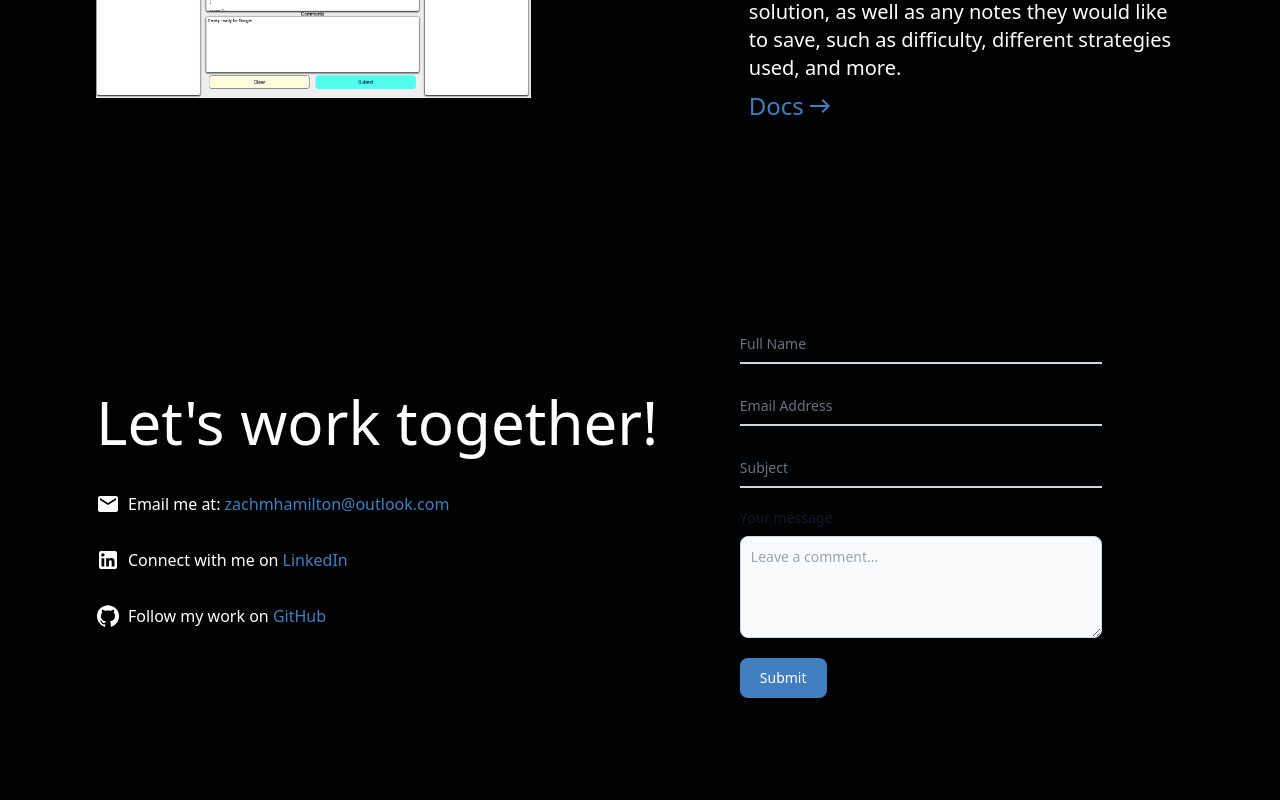
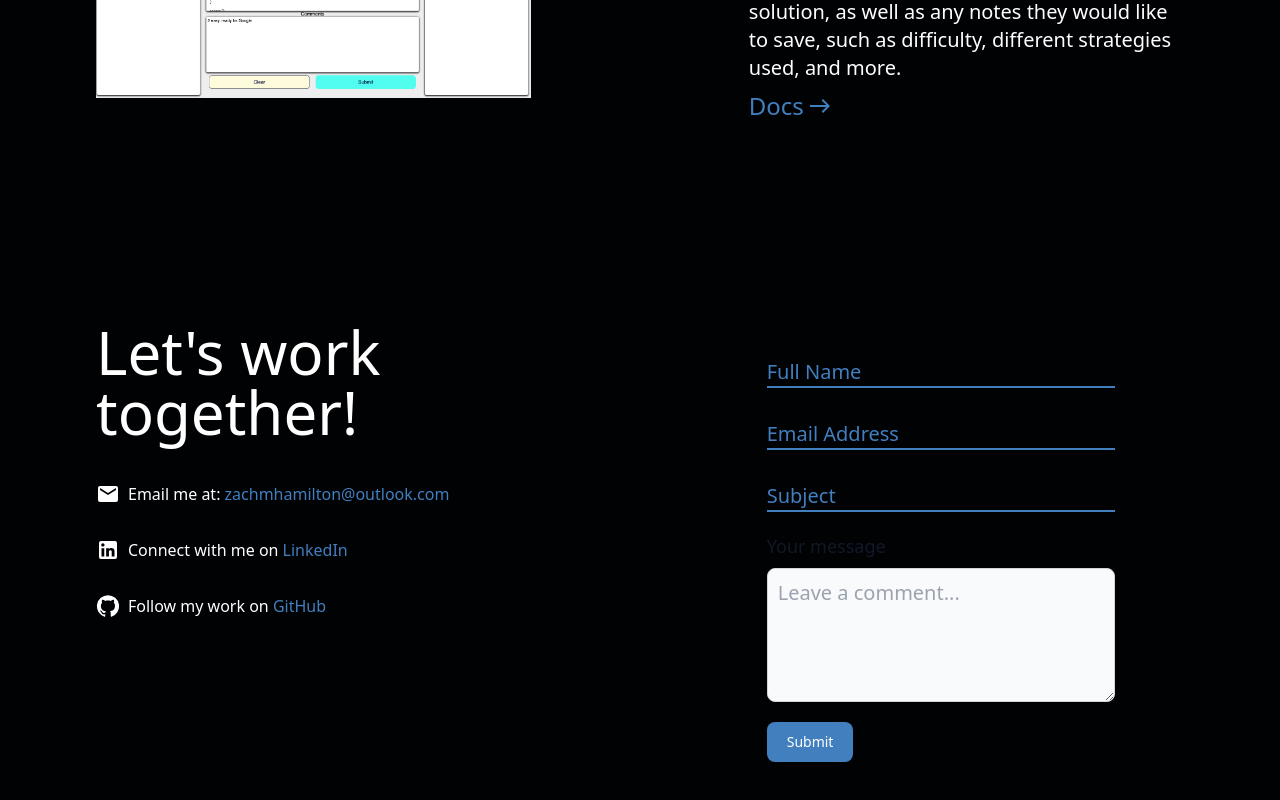
Before and after one commit to ZachMHamilton/PersonalWebsiteV2, a React (Vite) app: page / in a window 1280 px wide. Shown: the part 2138-2938 px from the top of the page. Built offline with nearby package versions, Linux system fonts and the light colour scheme.

Commit message:
contact form completed

```diff
--- a/src/components/Contact.jsx
+++ b/src/components/Contact.jsx
@@ -2,8 +2,12 @@ import { useForm } from '@formspree/react';
 import EmailIcon from '@mui/icons-material/Email';
 import LinkedInIcon from '@mui/icons-material/LinkedIn';
 import GitHubIcon from '@mui/icons-material/GitHub';
+import { motion } from 'framer-motion';
+import { fadeIn } from '../utils/motion';
+import { useFadeInOnInView } from '../utils/useFadeInOnView';
 
 const Contact = () => {
+  const { ref, controls } = useFadeInOnInView(0.1);
   const [state, handleSubmit] = useForm('xoqozbro');
   let message = '';
   if (state.succeeded) {
@@ -11,8 +15,14 @@ const Contact = () => {
   }
 
   return (
-    <div className="flex justify-start items-center p-8 md:p-12 lg:p-24">
-      <div className="flex flex-col items-start gap-6">
+    <motion.div
+      ref={ref}
+      animate={controls}
+      initial="hidden"
+      variants={fadeIn('up', 'spring', 0, 2)}
+    >
+      <div className="flex items-start gap-48 w-full h-full p-8 md:p-12 lg:p-24">
+        <div className="flex flex-col items-start w-2/5 gap-6">
           <h1 className="text-white text-5xl lg:text-6xl">
             Let&apos;s work together!
           </h1>
@@ -41,19 +51,24 @@ const Contact = () => {
             </a>
           </p>
         </div>
-      <form className="flex flex-col items-start justify-cente mx-auto w-1/3">
+        <div className="flex flex-col items-center w-2/5 gap-6">
+          <div className="text-white">{message}</div>
+          <form
+            className="flex flex-col items-start justify-cente mx-auto w-4/5"
+            onSubmit={handleSubmit}
+          >
             <div className="relative z-0 w-full mb-5 group">
               <input
                 type="text"
                 name="name"
                 id="name"
-            className="block py-2.5 px-0 w-full text-sm text-gray-900 bg-transparent border-0 border-b-2 border-gray-300 appearance-none dark:text-white dark:border-gray-600 dark:focus:border-blue-500 focus:outline-none focus:ring-0 focus:border-blue-600 peer"
+                className="block py-2.5 px-0 w-full text-sm text-gray-900 bg-transparent border-0 border-b-2 border-accent appearance-none dark:text-white dark:border-accent dark:focus:border-blue-500 focus:outline-none focus:ring-0 focus:border-blue-600 peer"
                 placeholder=" "
                 required
               />
               <label
                 htmlFor="name"
-            className="peer-focus:font-medium absolute text-sm text-gray-500 dark:text-gray-400 duration-300 transform -translate-y-6 scale-75 top-3 -z-10 origin-[0] peer-focus:start-0 rtl:peer-focus:translate-x-1/4 rtl:peer-focus:left-auto peer-focus:text-blue-600 peer-focus:dark:text-blue-500 peer-placeholder-shown:scale-100 peer-placeholder-shown:translate-y-0 peer-focus:scale-75 peer-focus:-translate-y-6"
+                className="peer-focus:font-medium absolute text-sm sm:text-sm md:text-base lg:text-lg xl:text-xl text-accent duration-300 transform -translate-y-6 scale-75 top-3 -z-10 origin-[0] peer-focus:start-0 rtl:peer-focus:translate-x-1/4 rtl:peer-focus:left-auto peer-focus:text-blue-600 peer-focus:dark:text-blue-500 peer-placeholder-shown:scale-100 peer-placeholder-shown:translate-y-0 peer-focus:scale-75 peer-focus:-translate-y-6"
               >
                 Full Name
               </label>
@@ -63,13 +78,13 @@ const Contact = () => {
                 type="email"
                 name="email"
                 id="email"
-            className="block py-2.5 px-0 w-full text-sm text-gray-900 bg-transparent border-0 border-b-2 border-gray-300 appearance-none dark:text-white dark:border-gray-600 dark:focus:border-blue-500 focus:outline-none focus:ring-0 focus:border-blue-600 peer"
+                className="block py-2.5 px-0 w-full text-sm text-gray-900 bg-transparent border-0 border-b-2 border-accent appearance-none dark:text-white dark:border-accent dark:focus:border-blue-500 focus:outline-none focus:ring-0 focus:border-blue-600 peer"
                 placeholder=" "
                 required
               />
               <label
                 htmlFor="email"
-            className="peer-focus:font-medium absolute text-sm text-gray-500 dark:text-gray-400 duration-300 transform -translate-y-6 scale-75 top-3 -z-10 origin-[0] peer-focus:start-0 rtl:peer-focus:translate-x-1/4 rtl:peer-focus:left-auto peer-focus:text-blue-600 peer-focus:dark:text-blue-500 peer-placeholder-shown:scale-100 peer-placeholder-shown:translate-y-0 peer-focus:scale-75 peer-focus:-translate-y-6"
+                className="peer-focus:font-medium absolute text-sm sm:text-sm md:text-base lg:text-lg xl:text-xl text-accent  duration-300 transform -translate-y-6 scale-75 top-3 -z-10 origin-[0] peer-focus:start-0 rtl:peer-focus:translate-x-1/4 rtl:peer-focus:left-auto peer-focus:text-blue-600 peer-focus:dark:text-blue-500 peer-placeholder-shown:scale-100 peer-placeholder-shown:translate-y-0 peer-focus:scale-75 peer-focus:-translate-y-6"
               >
                 Email Address
               </label>
@@ -79,13 +94,13 @@ const Contact = () => {
                 type="text"
                 name="subject"
                 id="subject"
-            className="block py-2.5 px-0 w-full text-sm text-gray-900 bg-transparent border-0 border-b-2 border-gray-300 appearance-none dark:text-white dark:border-gray-600 dark:focus:border-blue-500 focus:outline-none focus:ring-0 focus:border-blue-600 peer"
+                className="block py-2.5 px-0 w-full text-sm text-gray-900 bg-transparent border-0 border-b-2 border-accent appearance-none dark:text-white dark:border-accent dark:focus:border-blue-500 focus:outline-none focus:ring-0 focus:border-blue-600 peer"
                 placeholder=" "
                 required
               />
               <label
                 htmlFor="subject"
-            className="peer-focus:font-medium absolute text-sm text-gray-500 dark:text-gray-400 duration-300 transform -translate-y-6 scale-75 top-3 -z-10 origin-[0] peer-focus:start-0 rtl:peer-focus:translate-x-1/4 rtl:peer-focus:left-auto peer-focus:text-blue-600 peer-focus:dark:text-blue-500 peer-placeholder-shown:scale-100 peer-placeholder-shown:translate-y-0 peer-focus:scale-75 peer-focus:-translate-y-6"
+                className="peer-focus:font-medium absolute text-sm sm:text-sm md:text-base lg:text-lg xl:text-xl text-accent  duration-300 transform -translate-y-6 scale-75 top-3 -z-10 origin-[0] peer-focus:start-0 rtl:peer-focus:translate-x-1/4 rtl:peer-focus:left-auto peer-focus:text-blue-600 peer-focus:dark:text-blue-500 peer-placeholder-shown:scale-100 peer-placeholder-shown:translate-y-0 peer-focus:scale-75 peer-focus:-translate-y-6"
               >
                 Subject
               </label>
@@ -94,14 +109,14 @@ const Contact = () => {
             <form className="relative z-0 w-full mb-5 group">
               <label
                 htmlFor="message"
-            className="block mb-2 text-sm font-medium text-gray-900 dark:text-white"
+                className="block mb-2 text-xs sm:text-xs md:text-sm lg:text-base xl:text-lg font-medium text-gray-900 dark:text-white"
               >
                 Your message
               </label>
               <textarea
                 id="message"
                 rows="4"
-            className="block p-2.5 w-full text-sm text-gray-900 bg-gray-50 rounded-lg border border-gray-300 focus:ring-blue-500 focus:border-blue-500 dark:bg-gray-700 dark:border-gray-600 dark:placeholder-gray-400 dark:text-white dark:focus:ring-blue-500 dark:focus:border-blue-500"
+                className="block p-2.5 w-full text-sm sm:text-sm md:text-base lg:text-lg xl:text-xl text-accent bg-gray-50 rounded-lg border border-gray-300 focus:ring-blue-500 focus:border-blue-500 dark:bg-gray-700 dark:border-gray-600 dark:placeholder-gray-400 dark:text-white dark:focus:ring-blue-500 dark:focus:border-blue-500"
                 placeholder="Leave a comment..."
               ></textarea>
             </form>
@@ -113,6 +128,8 @@ const Contact = () => {
             </button>
           </form>
         </div>
+      </div>
+    </motion.div>
   );
 };
 
```
Lines whose indentation alone changed are shown as unchanged.
